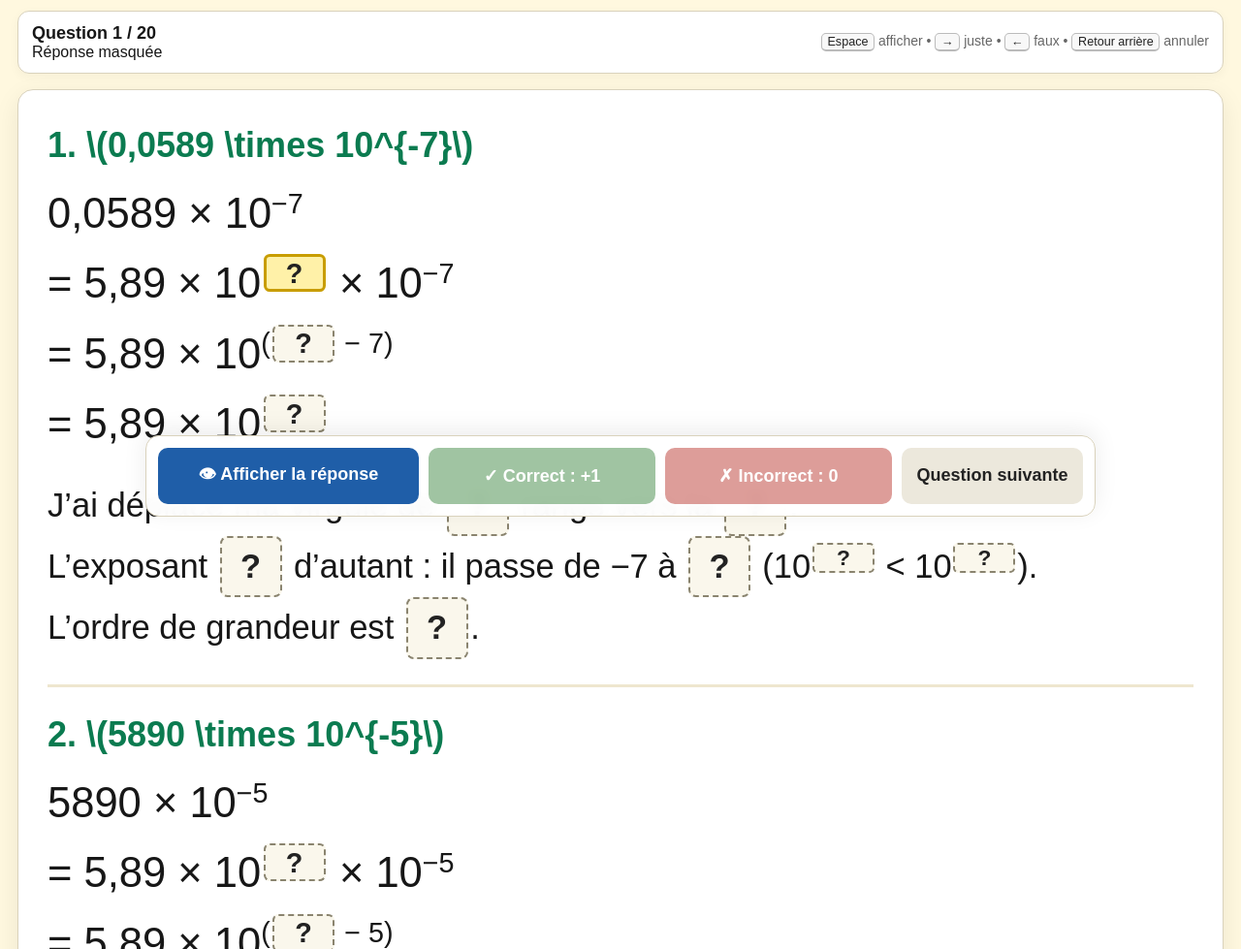
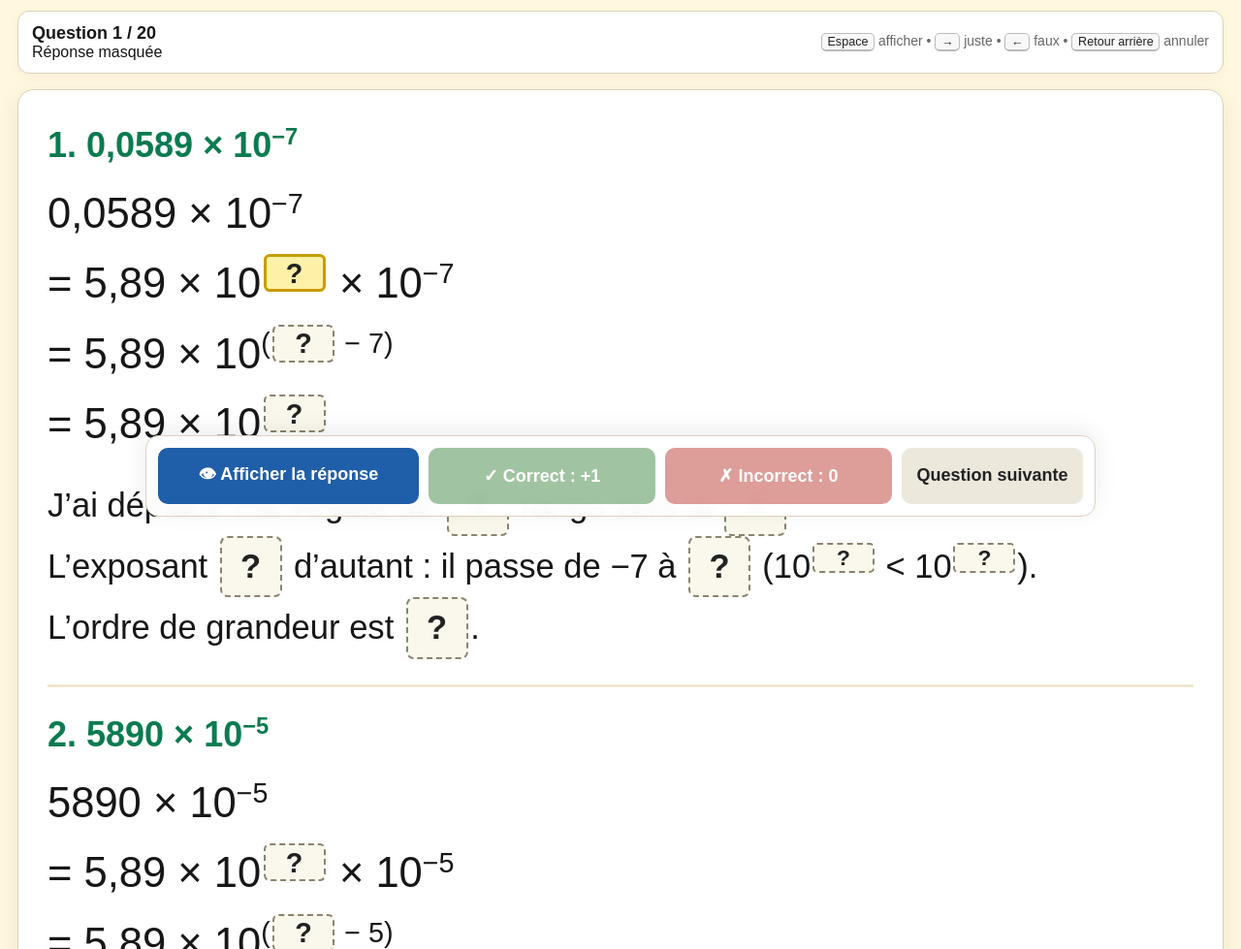
Before and after one commit to virginiefourcassier/ch00-puissances-negatives-tableau, a plain HTML site: page index.html in a window 1280 px wide. Shown: the part 267-1246 px from the top of the page at 97% size. Drawn offline with Linux system fonts and the light colour scheme.

Commit message:
Add files via upload

```diff
--- a/index.html
+++ b/index.html
@@ -207,7 +207,7 @@
 
   <main class="sheet">
     <section class="exercise">
-      <h2>1. \(0,0589 \times 10^{-7}\)</h2>
+      <h2>1. 0,0589 × 10<sup>−7</sup></h2>
       <div class="math">
         <div class="mathline">0,0589 × 10<sup>−7</sup></div>
         <div class="mathline">= 5,89 × 10<sup><button class="blank" data-answer="−2" aria-label="Réponse 1">?</button></sup> × 10<sup>−7</sup></div>
@@ -234,7 +234,7 @@
     </section>
 
     <section class="exercise">
-      <h2>2. \(5890 \times 10^{-5}\)</h2>
+      <h2>2. 5890 × 10<sup>−5</sup></h2>
       <div class="math">
         <div class="mathline">5890 × 10<sup>−5</sup></div>
         <div class="mathline">= 5,89 × 10<sup><button class="blank" data-answer="3" aria-label="Réponse 11">?</button></sup> × 10<sup>−5</sup></div>
```
